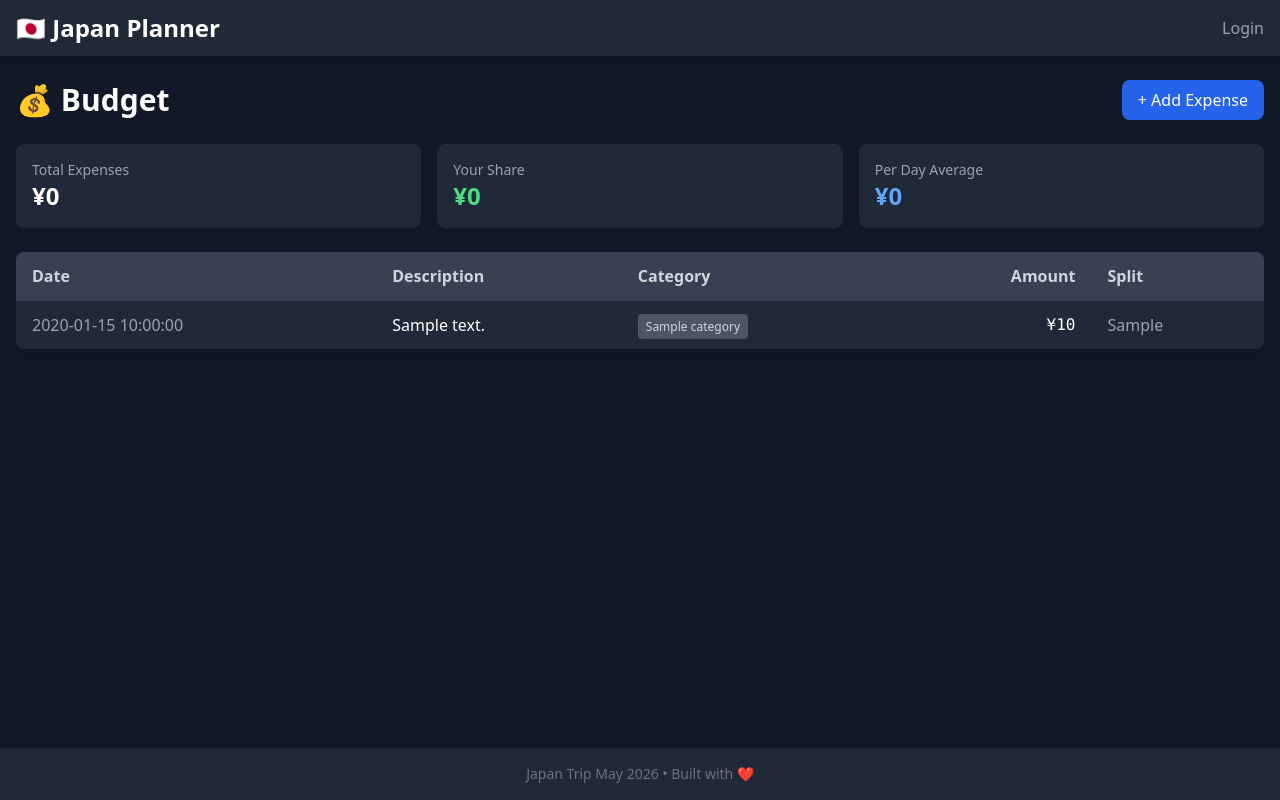
After one commit to immaribeiro/japan-planner, a FastAPI app: template templates/budget.html in a window 1280 px wide. The commit adds this page. Run offline with FastAPI, Linux system fonts and the light colour scheme; the template is opened without the code that fills it: most values are stand-ins (such as "Sample title", 1, 10 or a date in 2020); some libraries are stand-ins or nearby versions.

Commit message:
Add functional pages: dashboard with map, cities, itinerary, accommodations, budget

```diff
--- a/main.py
+++ b/main.py
@@ -68,12 +68,6 @@ def on_startup():
                 print(f"Created city: {city.name}")
 
 
-@app.get("/", response_class=HTMLResponse)
-async def read_root(request: Request, current_user: Optional[User] = Depends(get_current_user_optional)):
-    if current_user:
-        return templates.TemplateResponse("dashboard.html", {"request": request, "user": current_user})
-    return RedirectResponse(url="/login")
-
 @app.get("/login", response_class=HTMLResponse)
 async def login_page(request: Request):
     return templates.TemplateResponse("login.html", {"request": request})
@@ -128,8 +122,94 @@ async def read_me(current_user: User = Depends(get_current_user)):
 async def admin_page(request: Request, current_user: User = Depends(get_current_admin_user)):
     return templates.TemplateResponse("admin.html", {"request": request, "user": current_user})
 
-# TODO: Add API endpoints for CRUD operations for all models.
-# TODO: Implement frontend pages: dashboard, interactive map, day-by-day itinerary,
-#       per-city detail, accommodations, flights/transport, budget tracker.
-# TODO: Integrate Tailwind CSS and htmx.
-# TODO: Integrate Leaflet.js for the map.
+# ==================== PAGES ====================
+
+from datetime import date, timedelta
+
+@app.get("/", response_class=HTMLResponse)
+async def dashboard(request: Request, current_user: Optional[User] = Depends(get_current_user_optional), session: Session = Depends(get_session)):
+    if not current_user:
+        return RedirectResponse(url="/login")
+
+    cities = session.exec(select(City).order_by(City.order)).all()
+    trip_start = date(2026, 5, 7)
+    days_until = (trip_start - date.today()).days
+
+    return templates.TemplateResponse("dashboard.html", {
+        "request": request,
+        "user": current_user,
+        "cities": cities,
+        "days_until": days_until
+    })
+
+@app.get("/cities", response_class=HTMLResponse)
+async def cities_page(request: Request, current_user: User = Depends(get_current_user), session: Session = Depends(get_session)):
+    cities = session.exec(select(City).order_by(City.order)).all()
+    return templates.TemplateResponse("cities.html", {"request": request, "user": current_user, "cities": cities})
+
+@app.post("/cities")
+async def add_city(request: Request, name: str = Form(...), description: str = Form(""), lat: float = Form(...), lon: float = Form(...), current_user: User = Depends(get_current_user), session: Session = Depends(get_session)):
+    city = City(name=name, description=description, lat=lat, lon=lon, country="Japan", order=99)
+    session.add(city)
+    session.commit()
+    return RedirectResponse(url="/cities", status_code=status.HTTP_302_FOUND)
+
+@app.get("/itinerary", response_class=HTMLResponse)
+async def itinerary_page(request: Request, current_user: User = Depends(get_current_user), session: Session = Depends(get_session)):
+    trip_start = date(2026, 5, 7)
+    trip_end = date(2026, 5, 28)
+
+    days = []
+    current_date = trip_start
+    weekdays = ['Mon', 'Tue', 'Wed', 'Thu', 'Fri', 'Sat', 'Sun']
+
+    while current_date <= trip_end:
+        days.append({
+            'date': current_date.isoformat(),
+            'day': current_date.day,
+            'weekday': weekdays[current_date.weekday()],
+            'city': None,
+            'title': None,
+            'activities': []
+        })
+        current_date += timedelta(days=1)
+
+    return templates.TemplateResponse("itinerary.html", {"request": request, "user": current_user, "days": days})
+
+@app.get("/accommodations", response_class=HTMLResponse)
+async def accommodations_page(request: Request, current_user: User = Depends(get_current_user), session: Session = Depends(get_session)):
+    accommodations = session.exec(select(Accommodation)).all()
+    cities = session.exec(select(City).order_by(City.order)).all()
+    return templates.TemplateResponse("accommodations.html", {
+        "request": request,
+        "user": current_user,
+        "accommodations": accommodations,
+        "cities": cities
+    })
+
+@app.post("/accommodations")
+async def add_accommodation(request: Request, name: str = Form(...), address: str = Form(...), city_id: int = Form(...), check_in: date = Form(...), check_out: date = Form(...), cost: float = Form(None), booking_url: str = Form(None), current_user: User = Depends(get_current_user), session: Session = Depends(get_session)):
+    acc = Accommodation(name=name, address=address, city_id=city_id, check_in=check_in, check_out=check_out, cost=cost, booking_url=booking_url)
+    session.add(acc)
+    session.commit()
+    return RedirectResponse(url="/accommodations", status_code=status.HTTP_302_FOUND)
+
+@app.get("/budget", response_class=HTMLResponse)
+async def budget_page(request: Request, current_user: User = Depends(get_current_user), session: Session = Depends(get_session)):
+    expenses = session.exec(select(Expense).where(Expense.user_id == current_user.id)).all()
+    total = sum(e.amount for e in expenses)
+    return templates.TemplateResponse("budget.html", {
+        "request": request,
+        "user": current_user,
+        "expenses": expenses,
+        "total_expenses": total,
+        "user_share": total,
+        "per_day": round(total / 22, 2) if total > 0 else 0
+    })
+
+@app.post("/budget")
+async def add_expense(request: Request, description: str = Form(...), amount: float = Form(...), date: date = Form(...), category: str = Form("Other"), split_with: str = Form(None), current_user: User = Depends(get_current_user), session: Session = Depends(get_session)):
+    expense = Expense(user_id=current_user.id, description=description, amount=amount, date=date, category=category, split_with=split_with)
+    session.add(expense)
+    session.commit()
+    return RedirectResponse(url="/budget", status_code=status.HTTP_302_FOUND)
--- a/templates/base.html
+++ b/templates/base.html
@@ -1,52 +1,44 @@
 <!DOCTYPE html>
-<html lang="en">
+<html lang="en" class="dark">
 <head>
     <meta charset="UTF-8">
     <meta name="viewport" content="width=device-width, initial-scale=1.0">
     <title>Japan Planner</title>
-    <!-- Tailwind CSS CDN -->
     <script src="https://cdn.tailwindcss.com"></script>
-    <!-- htmx CDN -->
-    <script src="https://unpkg.com/htmx.org@1.9.10" integrity="sha384-D1Kt99CQGqfdmUMK+5AWtSokfhaFuL2wWciQFIc4sxYtHMGygLMs1AMopcQvrTfa" crossorigin="anonymous"></script>
+    <script>
+        tailwind.config = {
+            darkMode: 'class',
+        }
+    </script>
     <style>
-        body {
-            font-family: 'Inter', sans-serif;
-            background-color: #f3f4f6; /* Light gray background */
-        }
-        /* Dark mode styles (Tailwind will handle much of this, but adding a base) */
-        @media (prefers-color-scheme: dark) {
-            body {
-                background-color: #1a202c; /* Dark background */
-                color: #e2e8f0; /* Light text */
-            }
-        }
+        body { background-color: #111827; }
     </style>
 </head>
-<body class="bg-gray-100 dark:bg-gray-900 text-gray-900 dark:text-gray-100 min-h-screen flex flex-col">
-    <nav class="bg-white dark:bg-gray-800 shadow-md p-4">
-        <div class="container mx-auto flex justify-between items-center">
-            <a href="/" class="text-2xl font-bold text-blue-600 dark:text-blue-400">Japan Planner</a>
-            <div>
+<body class="bg-gray-900 text-gray-100 min-h-screen flex flex-col">
+    <nav class="bg-gray-800 shadow-lg">
+        <div class="container mx-auto px-4 py-3 flex justify-between items-center">
+            <a href="/" class="text-2xl font-bold text-white flex items-center gap-2">
+                🇯🇵 Japan Planner
+            </a>
+            <div class="flex items-center gap-4">
                 {% if user %}
-                    <span class="mr-4">Welcome, {{ user.username }}!</span>
-                    {% if user.is_admin %}<span class="text-red-500">(Admin)</span>{% endif %}
-                    <form hx-post="/logout" hx-trigger="click" hx-swap="outerHTML" class="inline">
-                        <button type="submit" class="bg-red-500 hover:bg-red-700 text-white font-bold py-2 px-4 rounded">Logout</button>
-                    </form>
+                <span class="text-gray-400 text-sm">{{ user.username }}</span>
+                <form action="/logout" method="POST" class="inline">
+                    <button type="submit" class="text-gray-400 hover:text-white text-sm">Logout</button>
+                </form>
                 {% else %}
-                    <a href="/login" class="bg-blue-500 hover:bg-blue-700 text-white font-bold py-2 px-4 rounded mr-2">Login</a>
-                    <a href="/register" class="bg-green-500 hover:bg-green-700 text-white font-bold py-2 px-4 rounded">Register</a>
+                <a href="/login" class="text-gray-400 hover:text-white">Login</a>
                 {% endif %}
             </div>
         </div>
     </nav>
 
-    <main class="flex-grow container mx-auto p-4">
+    <main class="flex-grow container mx-auto px-4 py-6">
         {% block content %}{% endblock %}
     </main>
 
-    <footer class="bg-white dark:bg-gray-800 shadow-md mt-auto p-4 text-center text-gray-600 dark:text-gray-400">
-        &copy; 2026 Japan Planner. All rights reserved.
+    <footer class="bg-gray-800 py-4 text-center text-gray-500 text-sm">
+        Japan Trip May 2026 • Built with ❤️
     </footer>
 </body>
 </html>
--- /dev/null
+++ b/templates/budget.html
@@ -0,0 +1,106 @@
+{% extends "base.html" %}
+
+{% block content %}
+<div class="space-y-6">
+    <div class="flex justify-between items-center">
+        <h1 class="text-3xl font-bold text-white">💰 Budget</h1>
+        <button onclick="document.getElementById('addExpenseModal').classList.remove('hidden')"
+                class="bg-blue-600 hover:bg-blue-700 text-white px-4 py-2 rounded-lg transition">
+            + Add Expense
+        </button>
+    </div>
+
+    <!-- Summary Cards -->
+    <div class="grid md:grid-cols-3 gap-4">
+        <div class="bg-gray-800 rounded-lg p-4">
+            <div class="text-gray-400 text-sm">Total Expenses</div>
+            <div class="text-2xl font-bold text-white">¥{{ total_expenses|default(0) }}</div>
+        </div>
+        <div class="bg-gray-800 rounded-lg p-4">
+            <div class="text-gray-400 text-sm">Your Share</div>
+            <div class="text-2xl font-bold text-green-400">¥{{ user_share|default(0) }}</div>
+        </div>
+        <div class="bg-gray-800 rounded-lg p-4">
+            <div class="text-gray-400 text-sm">Per Day Average</div>
+            <div class="text-2xl font-bold text-blue-400">¥{{ per_day|default(0) }}</div>
+        </div>
+    </div>
+
+    <!-- Expenses List -->
+    <div class="bg-gray-800 rounded-lg shadow-lg overflow-hidden">
+        <table class="w-full">
+            <thead class="bg-gray-700">
+                <tr>
+                    <th class="text-left text-gray-300 px-4 py-3">Date</th>
+                    <th class="text-left text-gray-300 px-4 py-3">Description</th>
+                    <th class="text-left text-gray-300 px-4 py-3">Category</th>
+                    <th class="text-right text-gray-300 px-4 py-3">Amount</th>
+                    <th class="text-left text-gray-300 px-4 py-3">Split</th>
+                </tr>
+            </thead>
+            <tbody>
+                {% for expense in expenses %}
+                <tr class="border-t border-gray-700 hover:bg-gray-750">
+                    <td class="px-4 py-3 text-gray-400">{{ expense.date }}</td>
+                    <td class="px-4 py-3 text-white">{{ expense.description }}</td>
+                    <td class="px-4 py-3">
+                        <span class="bg-gray-600 px-2 py-1 rounded text-xs text-gray-300">{{ expense.category or 'Other' }}</span>
+                    </td>
+                    <td class="px-4 py-3 text-right text-white font-mono">¥{{ expense.amount }}</td>
+                    <td class="px-4 py-3 text-gray-400">{{ expense.split_with or 'Solo' }}</td>
+                </tr>
+                {% else %}
+                <tr>
+                    <td colspan="5" class="px-4 py-8 text-center text-gray-500">No expenses yet. Add your first expense!</td>
+                </tr>
+                {% endfor %}
+            </tbody>
+        </table>
+    </div>
+</div>
+
+<!-- Add Expense Modal -->
+<div id="addExpenseModal" class="hidden fixed inset-0 bg-black bg-opacity-50 flex items-center justify-center z-50">
+    <div class="bg-gray-800 rounded-lg p-6 w-full max-w-md">
+        <h2 class="text-xl font-bold text-white mb-4">Add Expense</h2>
+        <form action="/budget" method="POST">
+            <div class="space-y-4">
+                <div>
+                    <label class="block text-gray-300 text-sm mb-1">Description</label>
+                    <input type="text" name="description" required class="w-full bg-gray-700 text-white rounded px-3 py-2">
+                </div>
+                <div class="grid grid-cols-2 gap-4">
+                    <div>
+                        <label class="block text-gray-300 text-sm mb-1">Amount (¥)</label>
+                        <input type="number" step="0.01" name="amount" required class="w-full bg-gray-700 text-white rounded px-3 py-2">
+                    </div>
+                    <div>
+                        <label class="block text-gray-300 text-sm mb-1">Date</label>
+                        <input type="date" name="date" required class="w-full bg-gray-700 text-white rounded px-3 py-2">
+                    </div>
+                </div>
+                <div>
+                    <label class="block text-gray-300 text-sm mb-1">Category</label>
+                    <select name="category" class="w-full bg-gray-700 text-white rounded px-3 py-2">
+                        <option value="Food">Food</option>
+                        <option value="Transport">Transport</option>
+                        <option value="Accommodation">Accommodation</option>
+                        <option value="Activities">Activities</option>
+                        <option value="Shopping">Shopping</option>
+                        <option value="Other">Other</option>
+                    </select>
+                </div>
+                <div>
+                    <label class="block text-gray-300 text-sm mb-1">Split with</label>
+                    <input type="text" name="split_with" placeholder="e.g., pedro.rodrigues" class="w-full bg-gray-700 text-white rounded px-3 py-2">
+                </div>
+            </div>
+            <div class="mt-6 flex gap-3 justify-end">
+                <button type="button" onclick="document.getElementById('addExpenseModal').classList.add('hidden')"
+                        class="bg-gray-600 hover:bg-gray-500 text-white px-4 py-2 rounded transition">Cancel</button>
+                <button type="submit" class="bg-blue-600 hover:bg-blue-700 text-white px-4 py-2 rounded transition">Add</button>
+            </div>
+        </form>
+    </div>
+</div>
+{% endblock %}
```
Also changed, not shown: templates/accommodations.html (added, +97 -0 lines), templates/cities.html (added, +68 -0 lines), templates/dashboard.html (+81 -39 lines), templates/itinerary.html (added, +50 -0 lines).
